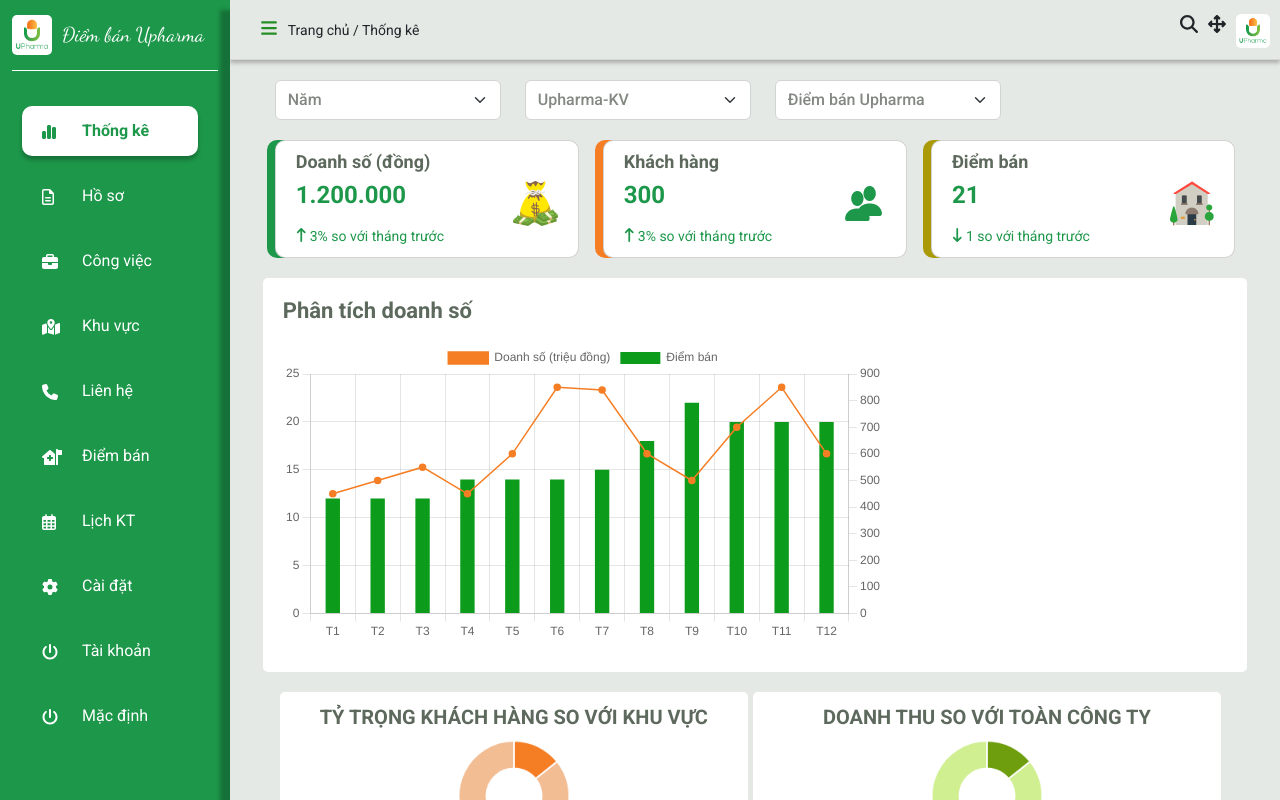
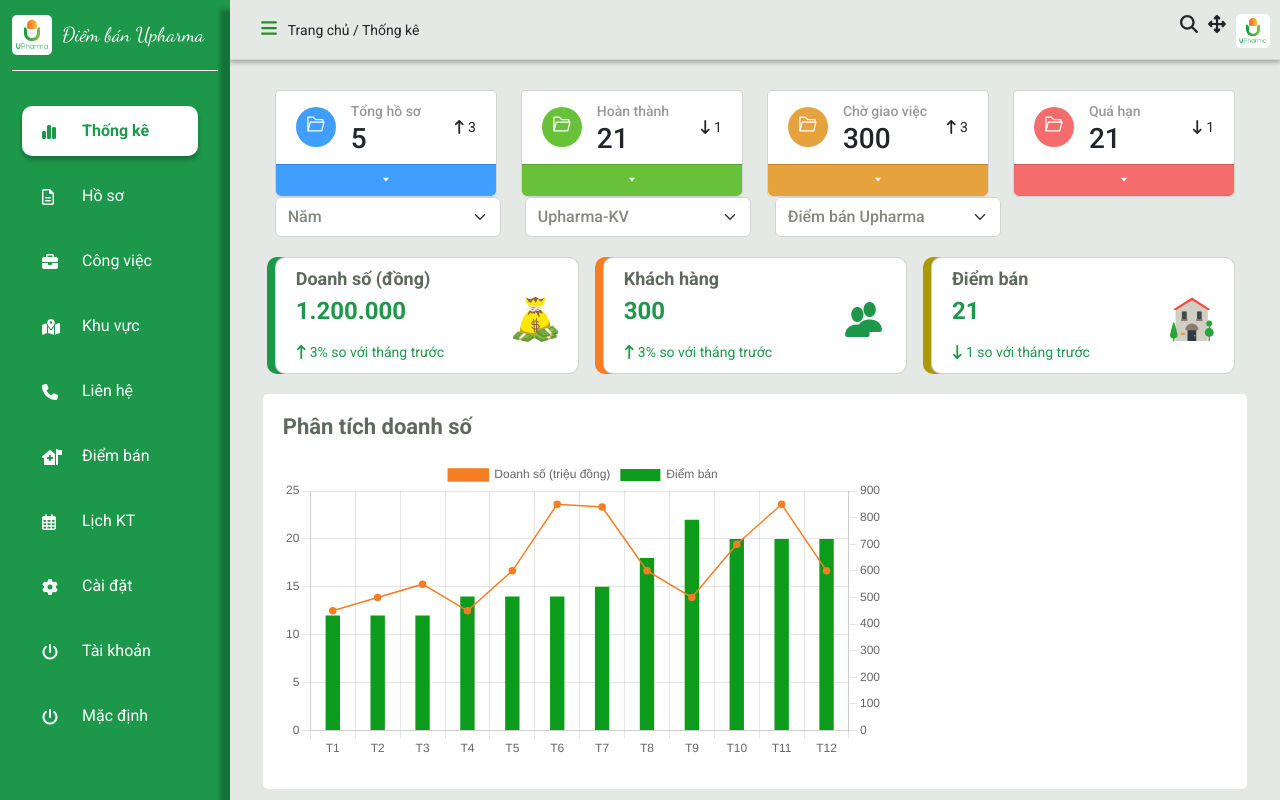
Before and after one commit to ngothihien050799/diem-ban-upharma, a Vue app: page /thong-ke in a window 1280 px wide. Shown: the top 800 px of the page. Built offline with nearby package versions, Linux system fonts and the light colour scheme.

Commit message:
dashboard 1

```diff
--- /dev/null
+++ b/src/views/dashboard/component/CardBrief.vue
@@ -0,0 +1,88 @@
+<template>
+  <div v-if="CardItem" class="card">
+    <div class="card-top d-flex">
+      <div class="card-top-icon" :style="{ background: CardItem.bgColor }">
+        <el-icon><FolderOpened /></el-icon>
+      </div>
+      <div class="card-top-info">
+        <span class="name">{{ CardItem.nameCard }}</span>
+        <h3 class="value">{{ CardItem.valueCard }}</h3>
+      </div>
+      <div class="card-top-more ms-auto">
+        <span class=""
+          ><i :class="CardItem.iconUpDown"></i> {{ CardItem.growthCard }}</span
+        >
+      </div>
+    </div>
+    <div class="card-footer" :style="{ background: CardItem.bgColor }">
+     <el-icon><CaretBottom /></el-icon>
+    </div>
+
+    <!-- <div class="card-info-grow">
+      <span class=""
+        ><i :class="CardItem.iconUpDown"></i> {{ CardItem.growthCard }}</span
+      >
+    </div> -->
+  </div>
+</template>
+<script setup>
+import {
+  Check,
+  Delete,
+  Edit,
+  Message,
+  Search,
+  Star,
+  FolderOpened,
+} from "@element-plus/icons-vue";
+</script>
+<script>
+export default {
+  props: {
+    CardItem: {
+      type: Object,
+    },
+  },
+  data() {
+    return {
+      //background: "red",
+    };
+  },
+};
+</script>
+
+<style lang="scss" scoped>
+.card {
+  border-radius: 5px;
+  &-top {
+    align-items: center;
+    margin-left: 20px;
+    &-icon {
+      width: 40px;
+      height: 40px;
+      font-size: 20px;
+      line-height: 40px;
+      text-align: center;
+      border-radius: 50%;
+      color: white;
+    }
+    &-info {
+      margin-top: 10px;
+      margin-left: 15px;
+      .name {
+        color: rgb(151, 153, 151);
+        font-weight: 500;
+        font-size: 14px;
+      }
+    }
+    &-more {
+      margin-right: 20px;
+    }
+  }
+  &-footer {
+    color: white;
+    font-size: 10px;
+    text-align: center;
+  }
+}
+</style>
--- a/src/views/dashboard/index.vue
+++ b/src/views/dashboard/index.vue
@@ -1,5 +1,10 @@
 <template>
   <div class="dashboard">
+    <div class="dashboard-hoso row">
+      <div class="col-lg-3" v-for="(item, index) in hosoList" :key="index">
+        <card-brief :CardItem="item" />
+      </div>
+    </div>
     <div class="dashboard-select row">
       <div
         class="dashboard-select-item"
@@ -18,7 +23,7 @@
       <div class="col-sm-12 col-md-12 col-lg-12 bg-white dashboard-chart-left">
         <ChartComponent />
       </div>
-      <div class="dashboard-chart-right row ">
+      <div class="dashboard-chart-right row">
         <div class="d-flex round-item">
           <round-chart
             class="dashboard-chart-right-item col-lg-6"
@@ -59,6 +64,7 @@ import RoundChart from "./component/RoundChart.vue";
 import TableComponent from "./component/TableComponent.vue";
 import MapComponent from "./component/MapComponent.vue";
 import Cookies from "js-cookie";
+import CardBrief from "./component/CardBrief.vue";
 
 export default {
   components: {
@@ -68,9 +74,42 @@ export default {
     RoundChart,
     TableComponent,
     MapComponent,
+    CardBrief,
   },
   data() {
+    CardBrief;
     return {
+      hosoList: [
+        {
+          nameCard: "Tổng hồ sơ",
+          valueCard: "5",
+          iconUpDown: "fa-solid fa-arrow-up-long",
+          bgColor: "#409EFF",
+          growthCard: "3 ",
+        },
+        {
+          nameCard: "Hoàn thành",
+          valueCard: "21",
+          iconUpDown: "fa-solid fa-arrow-down-long",
+          bgColor: "#67C23A",
+          growthCard: "1 ",
+        },
+        {
+          nameCard: "Chờ giao việc",
+          valueCard: "300",
+          iconUpDown: "fa-solid fa-arrow-up-long",
+          bgColor: "#E6A23C",
+          growthCard: "3",
+        },
+
+        {
+          nameCard: "Quá hạn",
+          valueCard: "21",
+          iconUpDown: "fa-solid fa-arrow-down-long",
+          bgColor: "#F56C6C",
+          growthCard: "1",
+        },
+      ],
       cardList: [
         {
           nameCard: "Doanh số (đồng)",
@@ -129,14 +168,14 @@ export default {
     };
   },
   created() {
-    console.log("TOken",Cookies.get("Token")); // Lấy token lưu trong cookies
+    console.log("TOken", Cookies.get("Token")); // Lấy token lưu trong cookies
   },
 };
 </script>
 
 <style lang="scss" scoped>
 .dashboard {
-  margin: 20px 45px;
+  margin: 30px 45px;
   &-select {
     &-item {
       width: 250px;
@@ -153,11 +192,9 @@ export default {
       // height: 200px;
     }
     &-right {
-
       &-item {
         background: #fff;
         margin-top: 20px;
-
       }
       // .round-item{
       //   justify-content: space-between;
```
